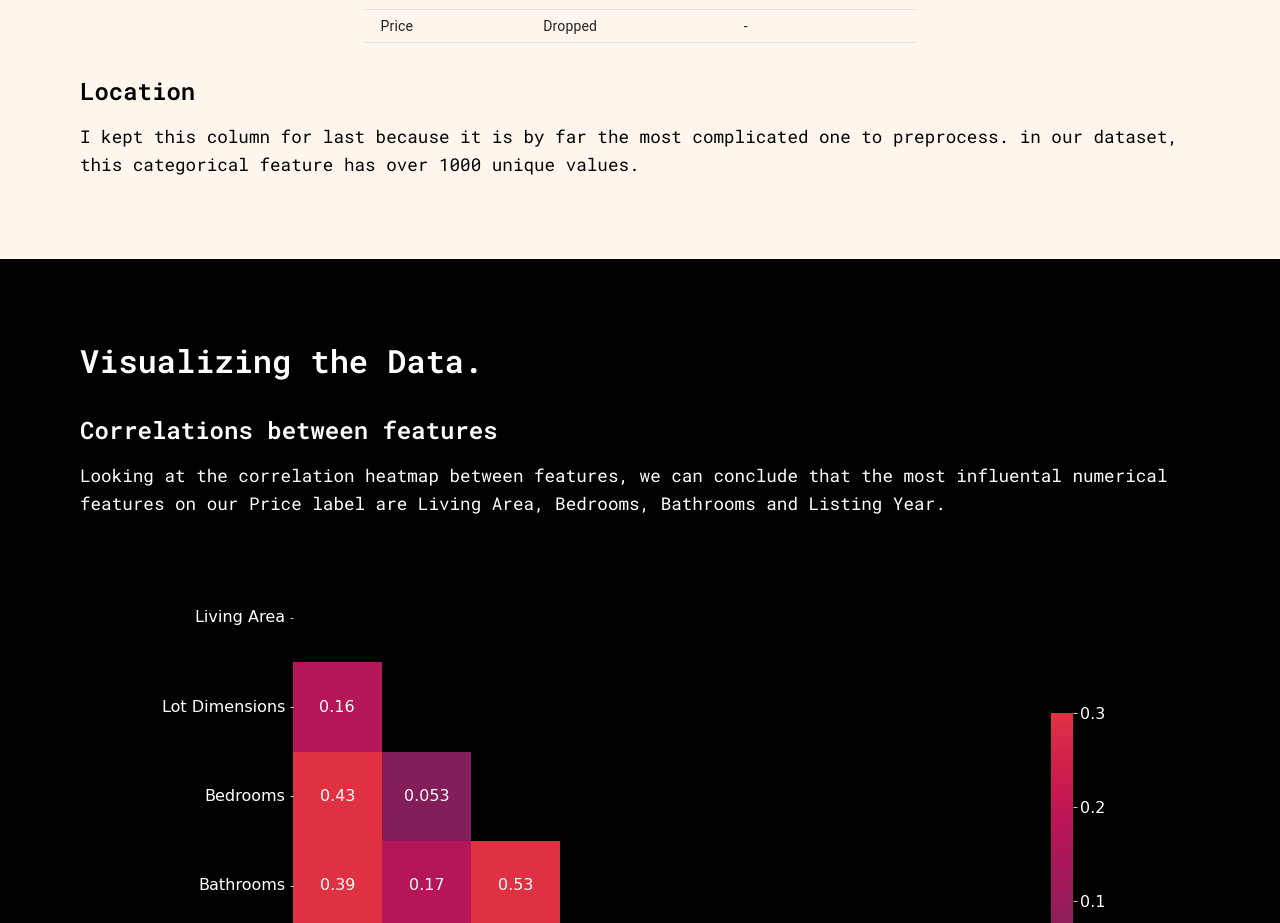
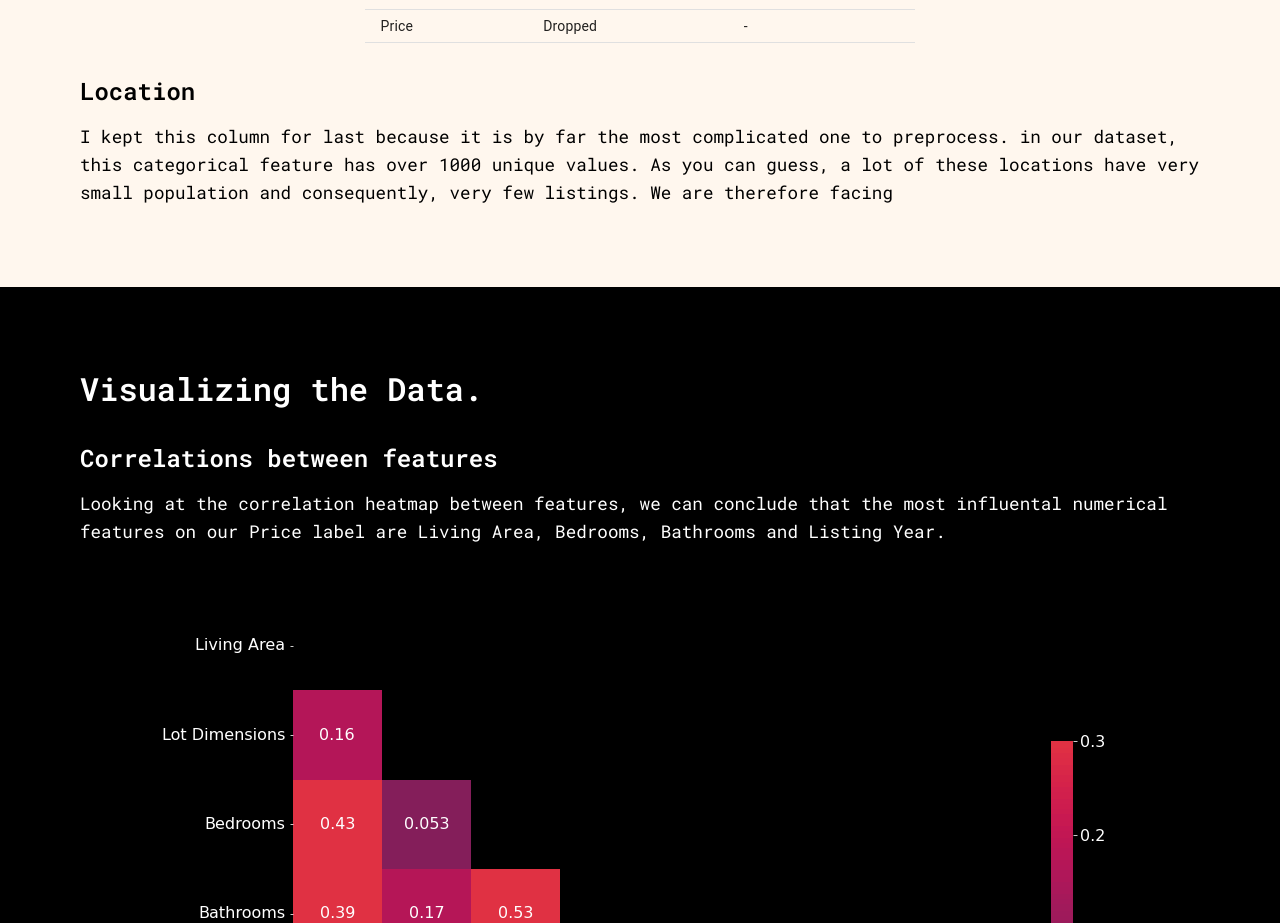
Before and after one commit to simkass/quebec-real-estate-app, a React (Create React App) app: page / in a window 1280 px wide. Shown: the part 8422-9345 px from the top of the page. Built offline with nearby package versions, Linux system fonts and the light colour scheme.

Commit message:
Location start

```diff
--- a/src/pages/preprocessing/preprocessing.component.jsx
+++ b/src/pages/preprocessing/preprocessing.component.jsx
@@ -133,7 +133,9 @@ const Preprocessing = () => {
         <p>
           I kept this column for last because it is by far the most complicated
           one to preprocess. in our dataset, this categorical feature has over
-          1000 unique values.
+          1000 unique values. As you can guess, a lot of these locations have
+          very small population and consequently, very few listings. We are
+          therefore facing
         </p>
       </div>
     </div>
```
